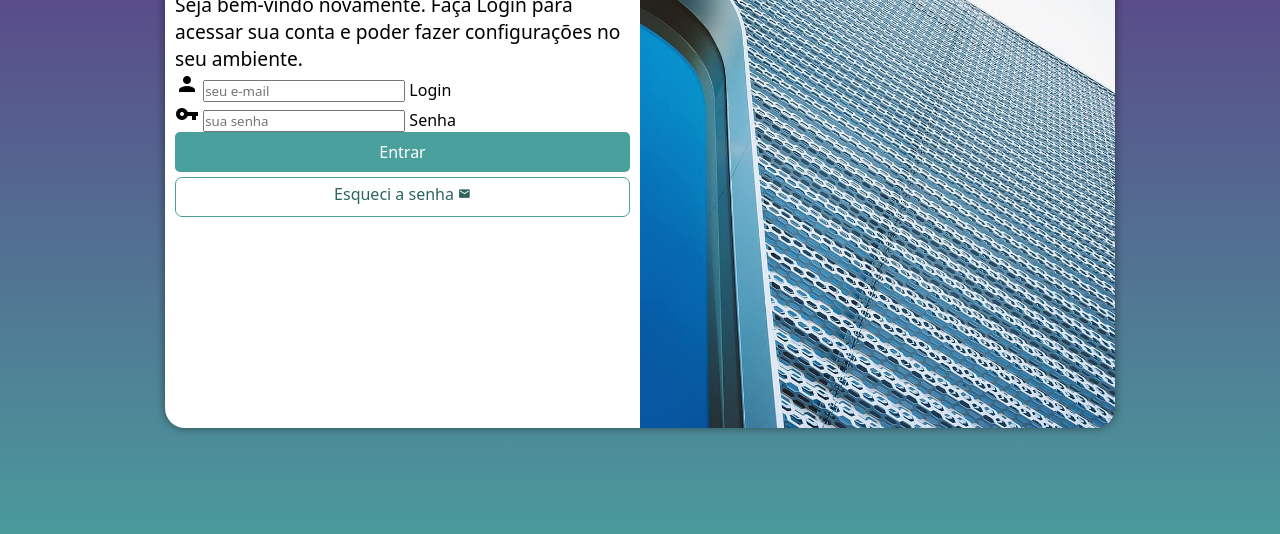
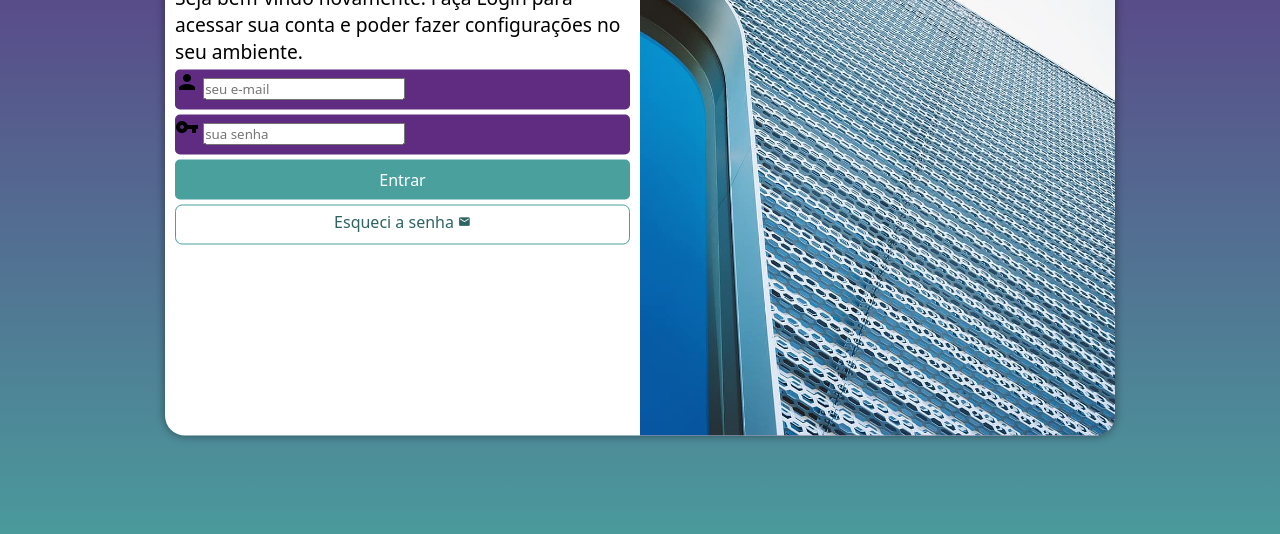
Before and after one commit to k2c-cacc/projeto-login, a plain HTML site: page index.html in a window 1280 px wide. Shown: the part 222-756 px from the top of the page. Drawn offline with Linux system fonts and the light colour scheme.

Commit message:
css atualizado

```diff
--- a/estilos/style.css
+++ b/estilos/style.css
@@ -37,7 +37,7 @@ section#login {
     background-color: white;
     width: 310px;
     /* Original 250px */
-    height: 500px;
+    height: 515px; /* 500px; */
     border-radius: 20px;
     box-shadow: 0px 0px 10px rgba(0, 0, 0, 0.450);
 
@@ -65,6 +65,19 @@ div#formulario>h1 {
 
 div#formulario>p {
     font-size: .8em;
+}
+
+form > div.campo {
+    background-color: #5f2c82;
+    display: block;
+    width: 100%;
+    height: 40px;
+    border-radius: 5px;
+    margin: 5px 0px;
+}
+
+div.campo > label {
+    display: none;
 }
 
 form>input[type=submit] {
```
